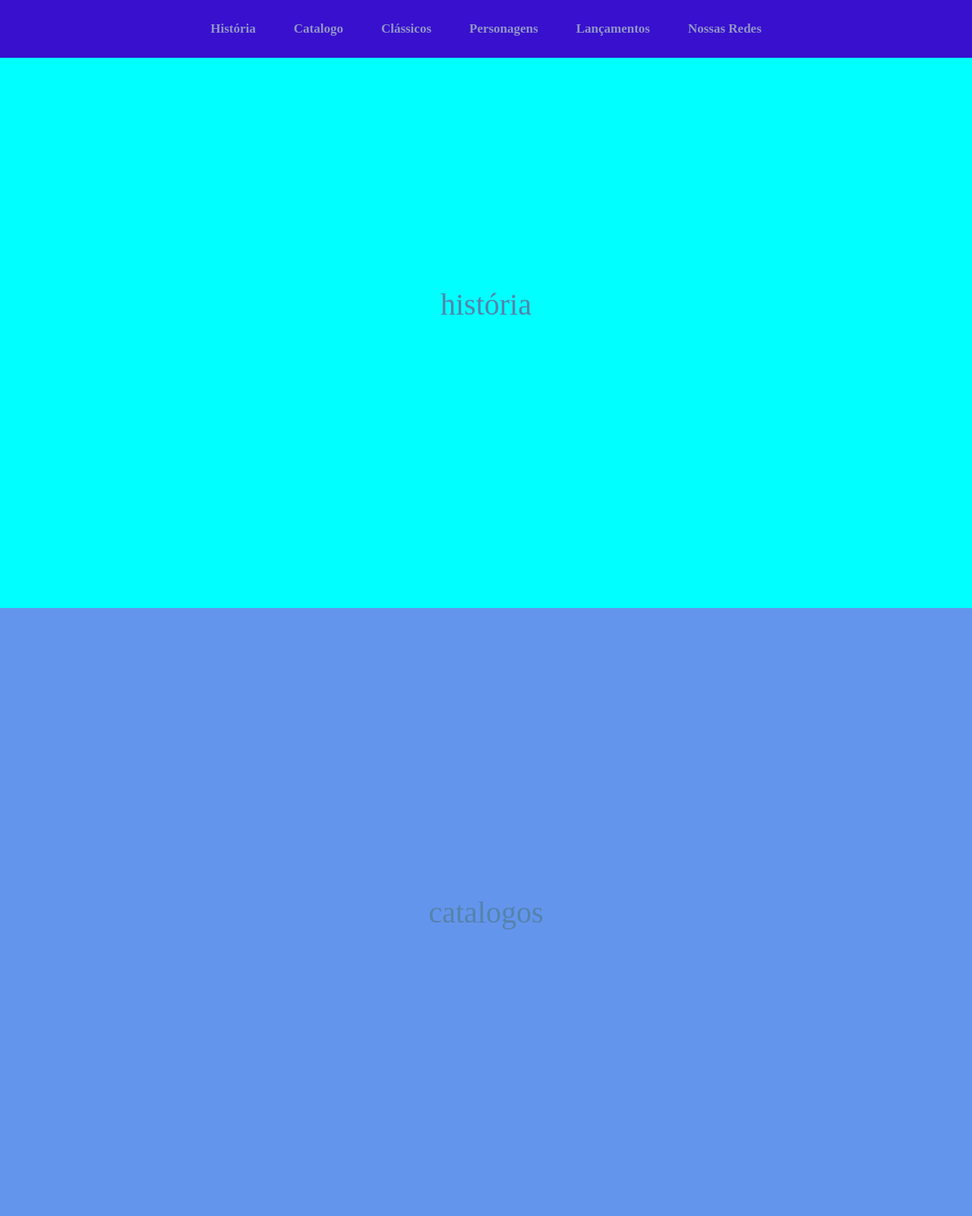
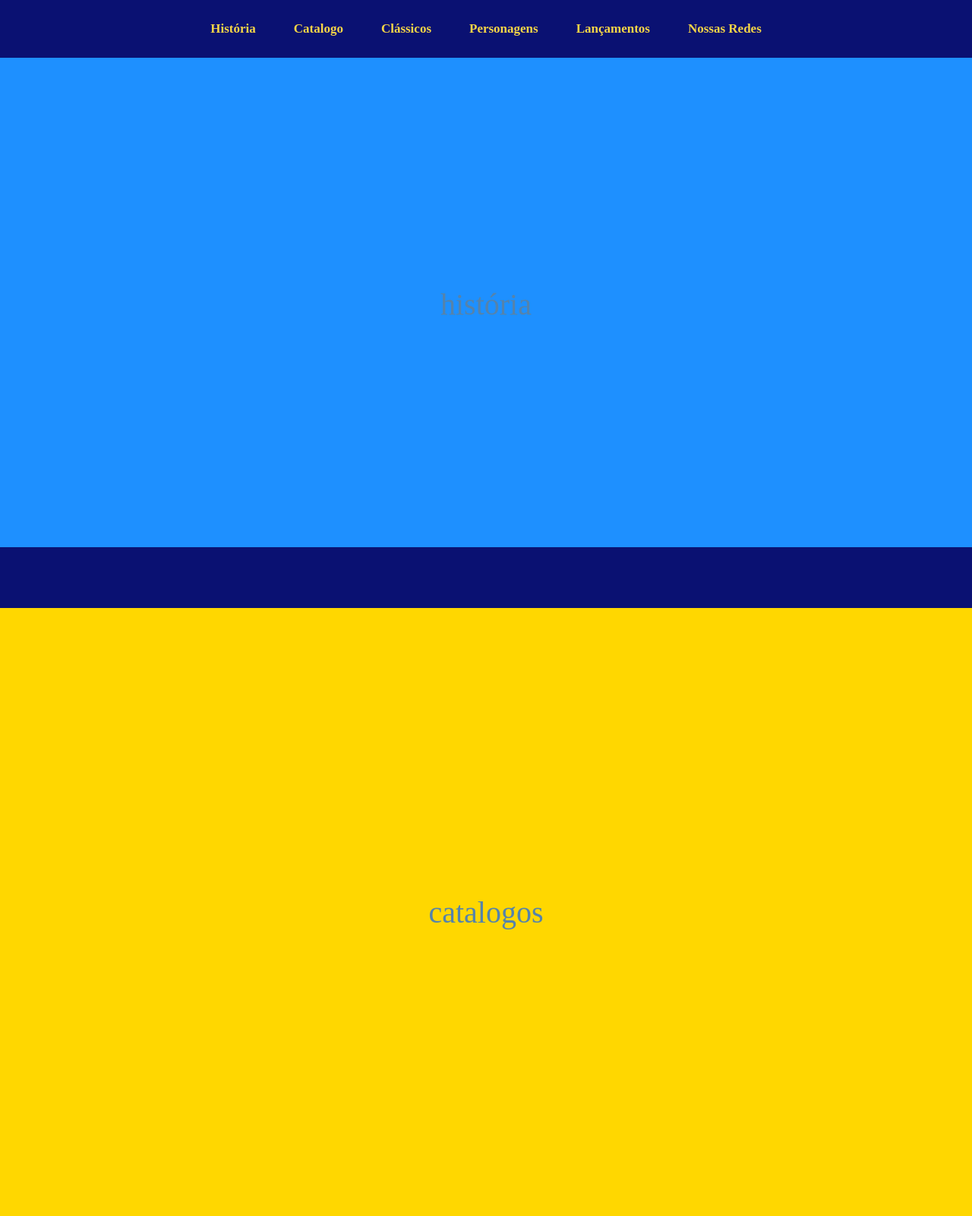
Before and after one commit to Julia-F-cereda/portifolio-20251009T163618Z-1-001, a plain HTML site: page portifolio/index.html in a window 1280 px wide. Shown: the top 1600 px of the page at 76% size. Drawn offline with Linux system fonts and the light colour scheme; files that its build step writes are made by us from their sources.

Commit message:
fazendo os styles das paginas

```diff
--- a/portifolio/index.html
+++ b/portifolio/index.html
@@ -6,18 +6,20 @@
     <title>Disney</title>
     <link rel="stylesheet" href="src/styles/reset.css">
     <link rel="stylesheet" href="src/styles/header.css">
-    <link rel="stylesheet" href="src/style.css/paginas.css">
+    <link rel="stylesheet" href="src/styles/paginas.css">
+    <link rel="stylesheet" href="src/styles/cards.css">
+    <link rel="stylesheet" href="src/styles/footer.css">
 </head>
 <body>
     <header class="content-header">
          <nav class="container-header-menu">
             <ul>
                 <li><a href="#content-historia">História</a></li>
-                <li><a href="#content-catalogos">Catalogo</a></li>
-                <li><a href="#content-classicos">Clássicos</a></li>
-                <li><a href="#content-personagens">Personagens</a></li>
-                <li><a href="#content-lancamentos">Lançamentos</a></li>
-                <li><a href="#content-redes">Nossas Redes</a></li>
+                <li><a href="#content-catalogo">Catalogo</a></li>
+                <li><a href="#content-classico">Clássicos</a></li>
+                <li><a href="#content-personagem">Personagens</a></li>
+                <li><a href="#content-lancamento">Lançamentos</a></li>
+                <li><a href="#content-rede">Nossas Redes</a></li>
             </ul>
         </nav>
     </header>
@@ -27,26 +29,30 @@
             <p>história</p>
         </section>
 
-        <section class= "content-catalogos" id="content-catalogos">
+        <section class= "content-catalogo" id="content-catalogo">
             <p>catalogos</p>
         </section>
 
-        <section class="content-classicos" id="content-classicos">
+        <section class="content-classico" id="content-classico">
             <p>classicos</p>
         </section>
 
-        <section class="content-personagens" id="content-personagens">
+        <section class="content-personagem" id="content-personagem">
             <p>Personagens</p>
         </section>
 
-        <section class="content-lancamentos" id="content-lancamentos">
+        <section class="content-lancamento" id="content-lancamento">
             <p>lançamentos</p>
         </section>
 
-        <section class="content-redes" id="content-redes">
+        <section class="content-rede" id="content-rede">
             <p>nossas redes</p>
         </section>
     </main>
 
+    <footer class="container-footer">
+
+    </footer>
+
 </body>
 </html>
--- /dev/null
+++ b/portifolio/src/styles/footer.css
@@ -0,0 +1,13 @@
+.container-footer {
+  position: fixed;
+  width: 100%;
+  bottom: 0;
+  left: 0;
+  height: 10vh;
+  background-color: #0A1172;
+  color: #F5D547;
+  display: flex;
+  align-items: center;
+  justify-content: space-between; /* joga um pro lado e outro pro outro */
+  padding: 0 20px;
+}
--- a/portifolio/src/styles/header.css
+++ b/portifolio/src/styles/header.css
@@ -1,7 +1,7 @@
 .content-header {
     padding: 20px;
     margin: 0;
-    background-color: rgb(57, 16, 206);
+    background-color:#0A1172;
     position: fixed;
     top: 0;
     left: 0;
@@ -31,11 +31,11 @@
 .container-header-menu li a {
     font-size: 17px;
     font-family:'Times New Roman', Times, serif;
-    color: rgb(145, 150, 200);
+    color: #F5D547;
     text-decoration: none;
     font-weight: bold;
 }
 
 .container-header-menu li:hover {
-    background-color: rgb(48, 107, 194);
+    background-color: rgb(218, 212, 148);
 }
--- a/portifolio/src/styles/paginas.css
+++ b/portifolio/src/styles/paginas.css
@@ -1,9 +1,9 @@
 .content-historia,
-.content-catalogos,
-.content-classicos,
-.content-personagens,
-.content-lancamentos,
-.content-redes{
+.content-catalogo,
+.content-classico,
+.content-personagem,
+.content-lancamento,
+.content-rede{
     width: 100%;
     height: 100vh;
     display: flex;
@@ -15,9 +15,23 @@
 }
 
 .content-historia{
-    background-color: aqua;
+    background-color: #1E90FF;
 }
 
-.content-catalogos{
-    background-color: cornflowerblue;
+.content-catalogo{
+    background-color: #FFD700;
 }
+
+.content-classico{
+    background-color: blue;
+}
+
+.content-lancamento{
+    background-color: #F5C542;
+}
+.content-rede{
+    background-color: #0513e3;
+}
+.content-personagem{
+    background-color: #A7C7E7;
+}
```
Also changed, not shown: portifolio/src/styles/cards.css (added).
